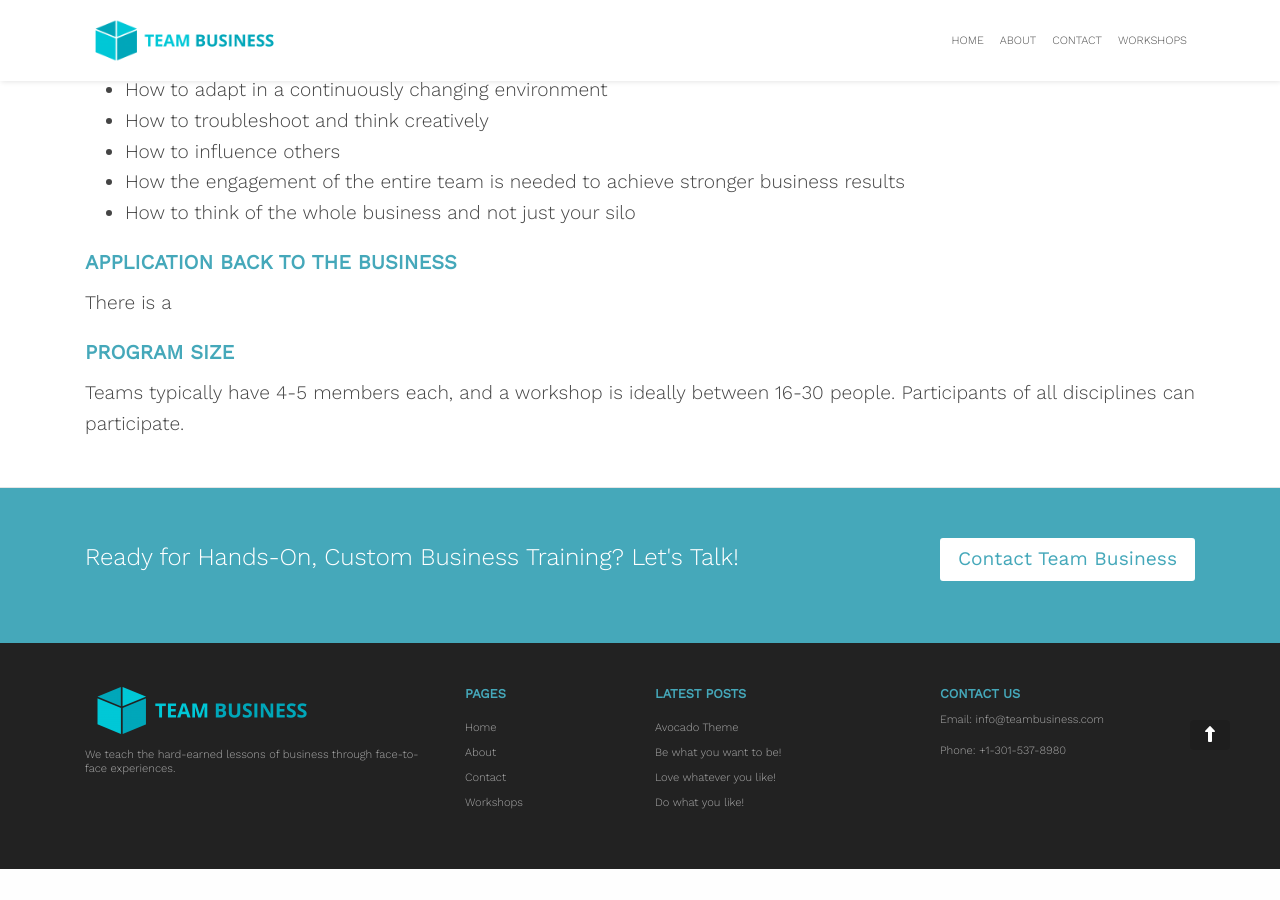
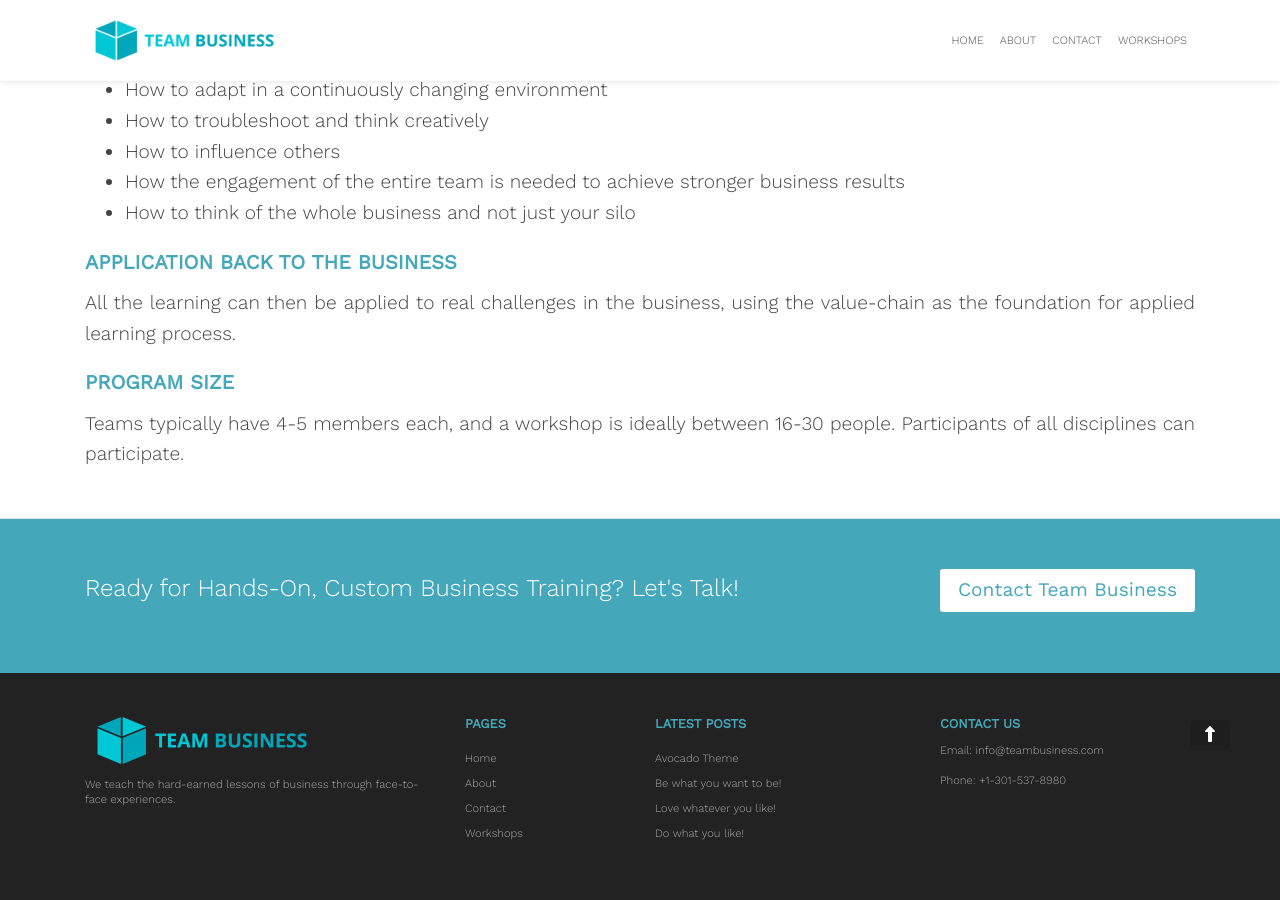
Before and after one commit to zac-heisey/team-business, a Jekyll site: the page built from _pages/box.md, in a window 1280 px wide and 900 px high, scrolled down 3299 px. Built offline with Jekyll 4.4.1, drawn with Linux system fonts in a browser that asks for light colours; nearby versions of some CDN libraries; before the commit the page ends 4168 px from its top, so only the background shows below that.

Commit message:
Update from Forestry.io Lara Azzam updated _pages/box.md

```diff
--- a/_pages/box.md
+++ b/_pages/box.md
@@ -58,7 +58,7 @@ Everyone is challenged to participate in the fun and competitive production and
 
 ### APPLICATION BACK TO THE BUSINESS
 
-There is a
+All the learning can then be applied to real challenges in the business, using the value-chain as the foundation for applied learning process.
 
 ### PROGRAM SIZE
 
```
